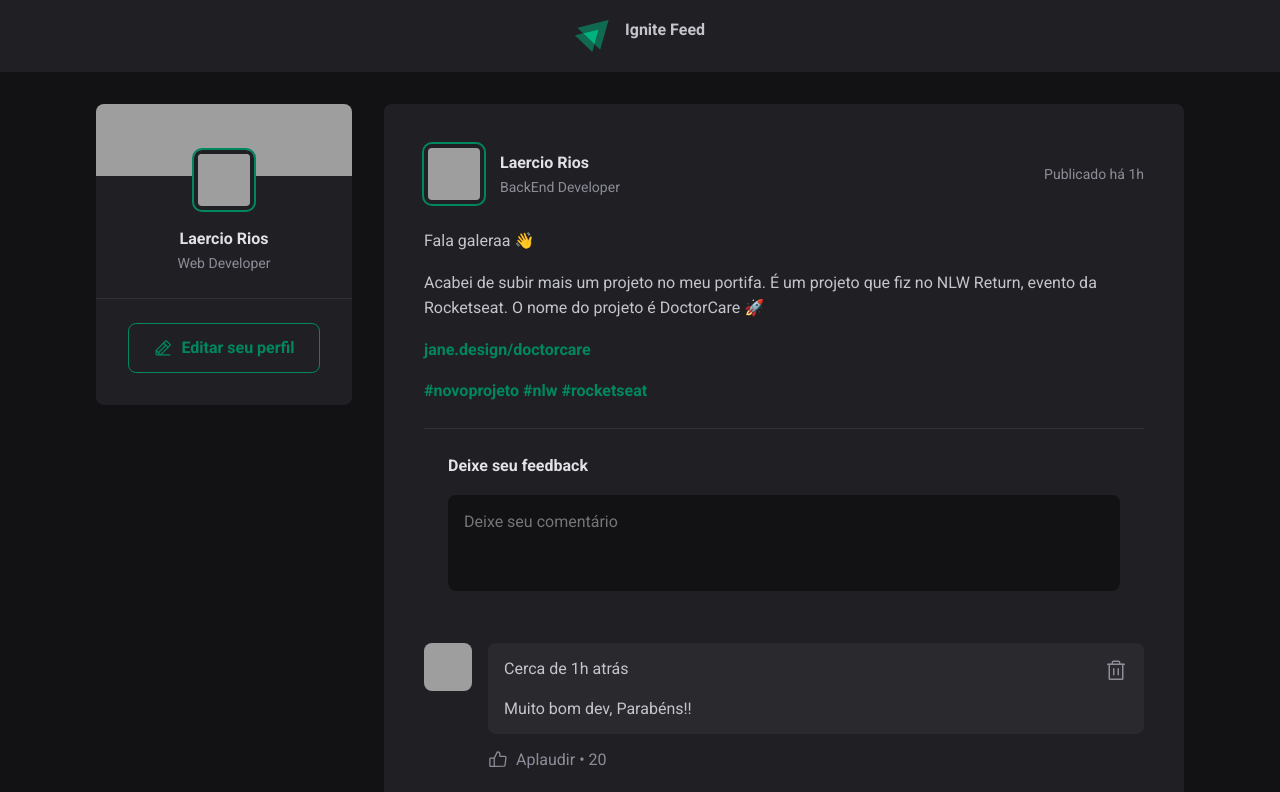
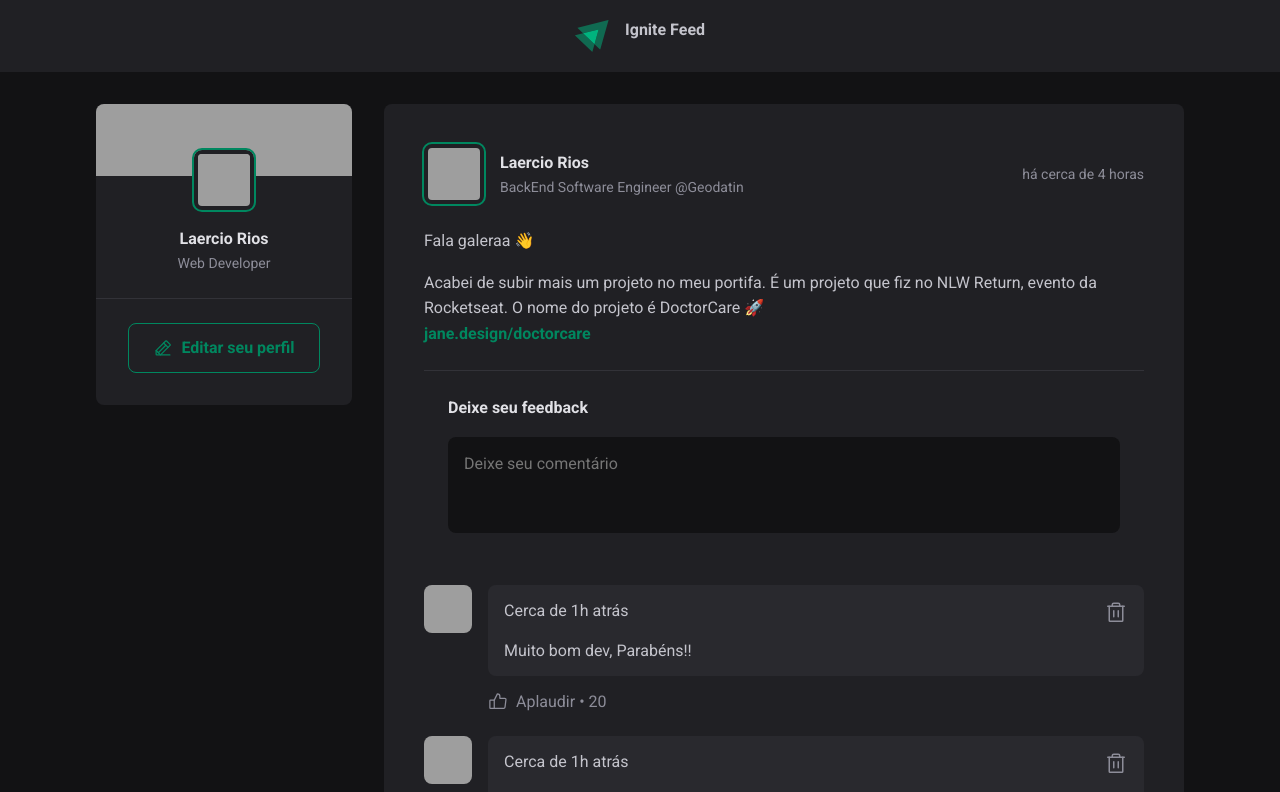
Before and after one commit to LaercioSR/ignite-feed, a React (Vite) app: page / in a window 1280 px wide. Shown: the top 792 px of the page. Built offline with nearby package versions, Linux system fonts and the light colour scheme; grey boxes are pictures that could not be loaded; a web font is replaced by a local one.

Commit message:
:speech_balloon:Added getting dynamic information from posts

```diff
--- a/package.json
+++ b/package.json
@@ -8,6 +8,7 @@
     "preview": "vite preview"
   },
   "dependencies": {
+    "date-fns": "^2.28.0",
     "phosphor-react": "^1.4.1",
     "react": "^18.0.0",
     "react-dom": "^18.0.0"
--- a/src/App.jsx
+++ b/src/App.jsx
@@ -4,6 +4,45 @@
 
 import "./global.css";
 import styles from "./App.module.css";
+
+const posts = [
+  {
+    id: 1,
+    author: {
+      avatarUrl: "https://github.com/LaercioSR.png",
+      name: "Laercio Rios",
+      role: "BackEnd Software Engineer @Geodatin",
+    },
+    content: [
+      { type: "paragraph", content: "Fala galeraa 👋" },
+      {
+        type: "paragraph",
+        content:
+          "Acabei de subir mais um projeto no meu portifa. É um projeto que fiz no NLW Return, evento da Rocketseat. O nome do projeto é DoctorCare 🚀",
+      },
+      { type: "link", content: "jane.design/doctorcare" },
+    ],
+    publishedAt: new Date("2022-06-19 10:44:30"),
+  },
+  {
+    id: 2,
+    author: {
+      avatarUrl: "https://github.com/diego3g.png",
+      name: "Diego Fernandes",
+      role: "CTO @Rocketseat",
+    },
+    content: [
+      { type: "paragraph", content: "Fala galeraa 👋" },
+      {
+        type: "paragraph",
+        content:
+          "Acabei de subir mais um projeto no meu portifa. É um projeto que fiz no NLW Return, evento da Rocketseat. O nome do projeto é DoctorCare 🚀",
+      },
+      { type: "link", content: "jane.design/doctorcare" },
+    ],
+    publishedAt: new Date("2022-06-20 10:44:30"),
+  },
+];
 
 export function App() {
   return (
@@ -13,11 +52,15 @@
       <div className={styles.wrapper}>
         <Sidebar />
         <main>
-          <Post
-            author="Laercio Rios"
-            content="Lorem ipsum dolor sit amet consectetur adipisicing elit. Nobis officia sint quae autem, dolore commodi, id atque nam at quasi recusandae quod illo sed fugit, excepturi laborum. Nobis, voluptas quia."
-          />
-          <Post author="Diego Fernandes" content="Teste..." />
+          {posts.map((post) => {
+            return (
+              <Post
+                author={post.author}
+                content={post.content}
+                publishedAt={post.publishedAt}
+              />
+            );
+          })}
         </main>
       </div>
     </div>
--- a/src/components/Post.jsx
+++ b/src/components/Post.jsx
@@ -1,43 +1,49 @@
+import { format, formatDistanceToNow } from "date-fns";
+import ptBr from "date-fns/locale/pt-BR";
+
 import { Avatar } from "./Avatar";
 import { Comment } from "./Comment";
 import styles from "./Post.module.css";
 
-export function Post() {
+export function Post({ author, content, publishedAt }) {
+  const publishedDateFormatted = format(
+    publishedAt,
+    "d 'de' LLLL 'às' HH:mm'h'",
+    { locale: ptBr }
+  );
+
+  const publishedDateRelativeToNow = formatDistanceToNow(publishedAt, {
+    locale: ptBr,
+    addSuffix: true,
+  });
+
   return (
     <article className={styles.post}>
       <header>
         <div className={styles.author}>
-          <Avatar src="https://github.com/LaercioSR.png" />
+          <Avatar src={author.avatarUrl} />
           <div className={styles.authorInfo}>
-            <strong>Laercio Rios</strong>
-            <span>BackEnd Developer</span>
+            <strong>{author.name}</strong>
+            <span>{author.role}</span>
           </div>
         </div>
 
-        <time title="19 de Junho às 10:44h" dateTime="2022-06-19 10:44:30">
-          Publicado há 1h
+        <time
+          title={publishedDateFormatted}
+          dateTime={publishedAt.toISOString()}
+        >
+          {publishedDateRelativeToNow}
         </time>
       </header>
 
       <div className={styles.content}>
-        <p>Fala galeraa 👋</p>
-
-        <p>
-          Acabei de subir mais um projeto no meu portifa. É um projeto que fiz
-          no NLW Return, evento da Rocketseat. O nome do projeto é DoctorCare 🚀
-        </p>
-
-        <p>
-          <a href="">jane.design/doctorcare</a>
-        </p>
-
-        <p>
-          <a href="">#novoprojeto</a>
-          {"  "}
-          <a href="">#nlw</a>
-          {"  "}
-          <a href="">#rocketseat</a>
-        </p>
+        {content.map((line) => {
+          if (line.type === "paragraph") {
+            return <p>{line.content}</p>;
+          } else if (line.type === "link") {
+            return <a href="#">{line.content}</a>;
+          }
+        })}
       </div>
 
       <form className={styles.commentForm}>
```
Also changed, not shown: 1 other file (tests, documents, lock files or other folders).
